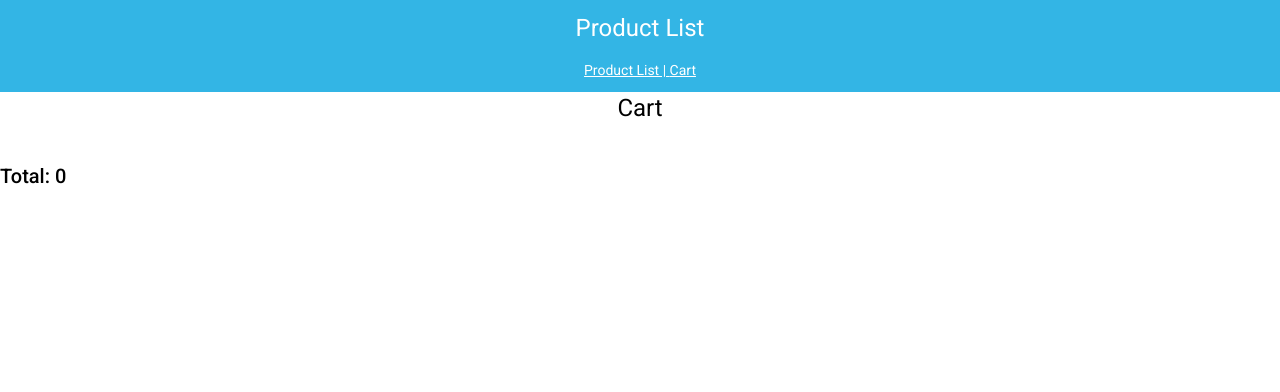
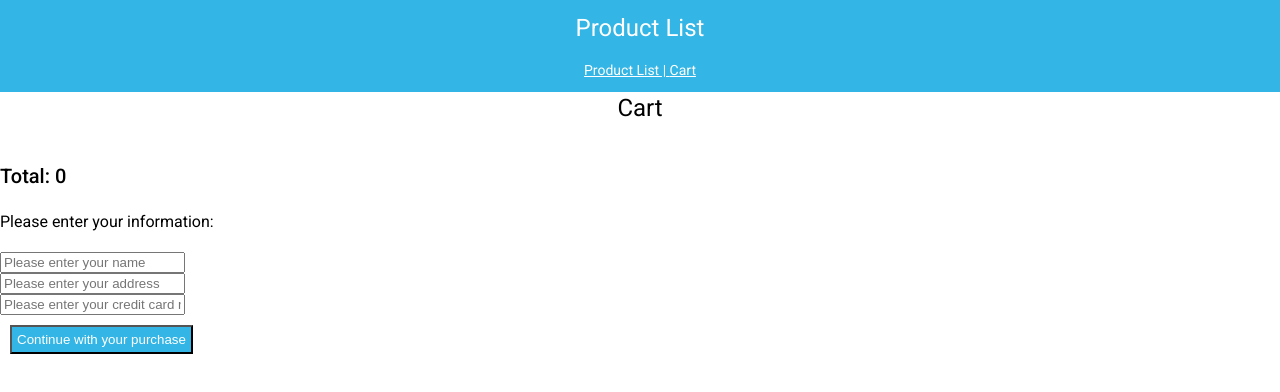
Before and after one commit to aezz4007/Udacity-My-Store, an Angular app: page /cart in a window 1280 px wide. Shown: the top 392 px of the page. Built offline with nearby package versions, Linux system fonts and the light colour scheme.

Commit message:
Create form for user data

```diff
--- a/src/app/app-routing.module.ts
+++ b/src/app/app-routing.module.ts
@@ -3,11 +3,13 @@ import { RouterModule, Routes } from '@angular/router';
 import { ProductListComponent } from './components/product-list/product-list.component';
 import { CartComponent } from './components/cart/cart.component';
 import { ProductItemDetailComponent } from './components/product-item-detail/product-item-detail.component';
+import { ConfirmationComponent } from './components/confirmation/confirmation.component';
 
 const routes: Routes = [
   { path: '', component: ProductListComponent },
   { path: 'cart', component: CartComponent },
-  { path: 'products/:id', component: ProductItemDetailComponent }
+  { path: 'products/:id', component: ProductItemDetailComponent },
+  { path: 'confirmation', component: ConfirmationComponent}
 ];
 
 @NgModule({
--- a/src/app/components/cart/cart.component.html
+++ b/src/app/components/cart/cart.component.html
@@ -17,3 +17,12 @@
       <h2 name="total">Total: {{this.total}}</h2>
     </form>
 </div>
+<div>
+  <form>
+    <h3>Please enter your information:</h3>
+    <input type="text" name="userName" placeholder="Please enter your name" [(ngModel)]="userData.userName"><br>
+    <input type="text" name="userAddress" placeholder="Please enter your address" [(ngModel)]="userData.userAddress"><br>
+    <input type="text" name="cardNumber" placeholder="Please enter your credit card number" [(ngModel)]="userData.cardNumber"><br>
+    <button name="purchase" (click)="btnClick();">Continue with your purchase</button>
+  </form>
+</div>
--- a/src/app/components/cart/cart.component.ts
+++ b/src/app/components/cart/cart.component.ts
@@ -2,6 +2,8 @@ import { Component, OnInit } from '@angular/core';
 import { CartService } from 'src/app/services/cart.service';
 import { Product } from 'src/app/models/Product';
 import { ProductService } from 'src/app/services/product.service';
+import { User } from 'src/app/models/User';
+import { Router } from '@angular/router';
 
 @Component({
   selector: 'app-cart',
@@ -9,9 +11,18 @@ import { ProductService } from 'src/app/services/product.service';
   styleUrls: ['./cart.component.css']
 })
 export class CartComponent implements OnInit {
+  userData: User;
   total: number;
   cartList: Product[];
-  constructor(private cartService: CartService, private productService: ProductService) {
+  constructor(private cartService: CartService, private productService: ProductService, private router: Router) {
+
+    this.userData =
+    {
+      id: 0,
+      userName: '',
+      userAddress: '',
+      cardNumber: ''
+    }
     this.total=0;
     this.cartList = [
       {id: 0,
@@ -26,6 +37,15 @@ export class CartComponent implements OnInit {
 
   ngOnInit(): void {
     this.cartList = this.cartService.getCartItems();
+    this.userData=this.cartService.userData;
+  }
+  ngOnDestroy(): void {
+    this.userData={
+      id: 0,
+      userName: '',
+      userAddress: '',
+      cardNumber: ''
+    }
   }
 
    removeProduct(id: number) {
@@ -34,5 +54,12 @@ export class CartComponent implements OnInit {
       return this.cartList;
 
   }
+btnClick() {
+  this.userData.id=0;
+  this.userData.userName=''
+ this.userData.userAddress = '';
+ this.userData.cardNumber='';
+   this.router.navigateByUrl('/confirmation');
+}
 
 }
--- a/src/app/components/confirmation/confirmation.component.html
+++ b/src/app/components/confirmation/confirmation.component.html
@@ -1 +1,6 @@
-<p>confirmation works!</p>
+<h1>Success</h1>
+
+<p>Thank you, {{userData.userName}}!</p>
+<p>Your (put price here) order is confirmed!</p>
+<p>Please allow 1 - 3 business day(s) for shipping.</p>
+<a routerLink="" class="back-link">Back to product list</a>
--- a/src/app/components/confirmation/confirmation.component.ts
+++ b/src/app/components/confirmation/confirmation.component.ts
@@ -1,4 +1,6 @@
 import { Component, OnInit } from '@angular/core';
+import { User } from 'src/app/models/User';
+import { CartService } from 'src/app/services/cart.service';
 
 @Component({
   selector: 'app-confirmation',
@@ -6,7 +8,17 @@ import { Component, OnInit } from '@angular/core';
   styleUrls: ['./confirmation.component.css']
 })
 export class ConfirmationComponent implements OnInit {
-  constructor() {}
+  userData: User;
+  constructor(private cartService: CartService) {
+      this.userData={
+        id: 0,
+        userName: '',
+        userAddress: '',
+        cardNumber: '0'
+      }
+  }
 
-  ngOnInit(): void {}
+  ngOnInit(): void {
+    this.userData = this.cartService.userData;
+  }
 }
--- /dev/null
+++ b/src/app/models/User.ts
@@ -0,0 +1,15 @@
+import { SafeUrl } from '@angular/platform-browser';
+
+export class User {
+    id: number;
+    userName: string;
+    userAddress: string;
+    cardNumber: string;
+
+    constructor() {
+        this.id = 0;
+        this.userName = '';
+        this.userAddress = '';
+        this.cardNumber = '';
+    }
+}
--- a/src/app/services/cart.service.ts
+++ b/src/app/services/cart.service.ts
@@ -1,15 +1,24 @@
 import { Injectable } from '@angular/core';
 import { Product } from '../models/Product';
+import { User } from '../models/User';
 
 @Injectable({
   providedIn: 'root'
 })
 export class CartService {
+  userData: User;
   productList: Product[];
   total: number;
   constructor() {
     this.productList=[];
     this.total=0;
+    this.userData =
+    {
+      id: 0,
+      userName: '',
+      userAddress: '',
+      cardNumber: ''
+    }
    }
    getCartItems() {
       return this.productList;
```
